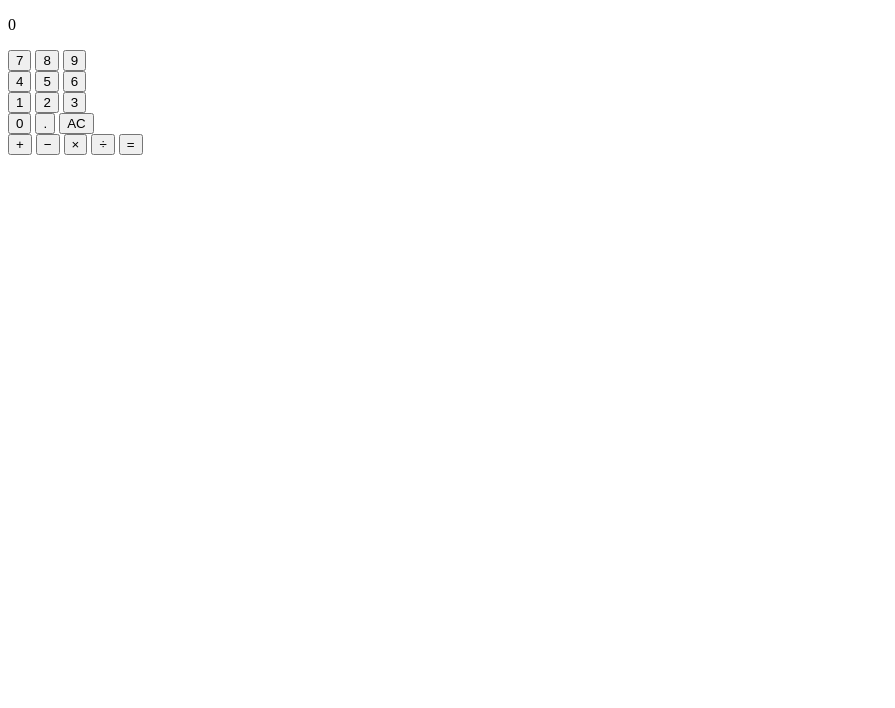
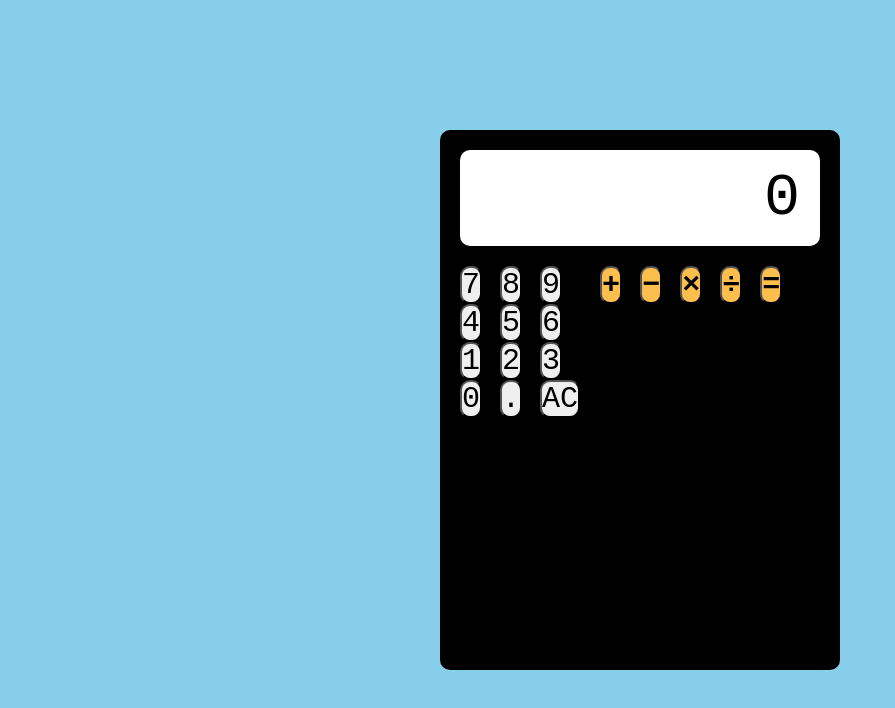
Before and after one commit to Zerker-TF/calculator, a plain HTML site: page index.html in a window 1280 px wide. Shown: the whole page, without its empty margins (0-895 px from the left). Drawn offline with Linux system fonts and the light colour scheme.

Commit message:
some css

```diff
--- a/index.html
+++ b/index.html
@@ -4,13 +4,15 @@
     <meta charset="UTF-8">
     <meta name="viewport" content="width=device-width, initial-scale=1.0">
     <title>Calculator</title>
-    <style  rel="stylesheet"  href="style.css"></style>
+    <link  rel="stylesheet"  href="style.css">
 </head>
 <body>
-    <div id="buttons">
+    <div id="calculator">
         <div id="display">
             <p id="display-string" class="result">0</p>
         </div>
+        <div id="buttons">
+
             <div id="number">
                 <div id="top-row">
                     <button class="button">7</button>
@@ -42,8 +44,9 @@
                 <button class="button">&divide;</button>
                 <button class="button">&equals;</button>
             </div>
+        </div>
 
     </div>
-    <script src="calculator.js"></script>
+    <script src="calculator.js" ></script>
 </body>
 </html>
--- a/style.css
+++ b/style.css
@@ -0,0 +1,85 @@
+* {
+    margin: 0px;
+    padding: 0px;
+    box-sizing: border-box;
+    font-size: 30px;
+    font-family: 'Courier New', "sans-serif";
+}
+
+body {
+    display: flex;
+    justify-content: center;
+    align-items: center;
+    min-height: 100vh;
+    background-color: skyblue;
+}
+
+
+#display {
+    flex: 1;
+    background-color: rgb(255, 255, 255);
+    margin-bottom: 20px;
+    display: flex;
+    align-items: center;
+    padding-right: 20px;
+    border-radius: 10px;
+}
+
+p {
+    font-size: 60px;
+    text-align: right;
+    flex: 1;
+}
+
+#calculator {
+    display: flex;
+    flex-direction: column;
+    background-color: black;
+    width: 400px;
+    height: 540px;
+    flex-shrink: 0;
+    padding: 20px;
+    border-radius: 10px;
+}
+
+#buttons {
+    display: flex;
+    flex: 4;
+    gap: 20px;
+}
+
+#numbers {
+    flex: 3.5;
+    flex-direction: column;
+}
+
+#numbers div {
+    display: flex;
+    flex: 1;
+    gap: 5px;
+}
+
+#operations {
+    flex: 1;
+    flex-direction: column;
+}
+
+#numbers button {
+    font-weight: 900;
+    background-color: rgb(77, 133, 255);
+}
+
+#operations button {
+    font-weight: 900;
+    background-color: rgb(252, 190, 77);
+}
+
+#numbers, #operators, #numbers div {
+    display: flex;
+    gap: 10px;
+}
+
+button {
+    flex: 1;
+    border-radius: 10px;
+}
```
Lines whose indentation alone changed are shown as unchanged.
